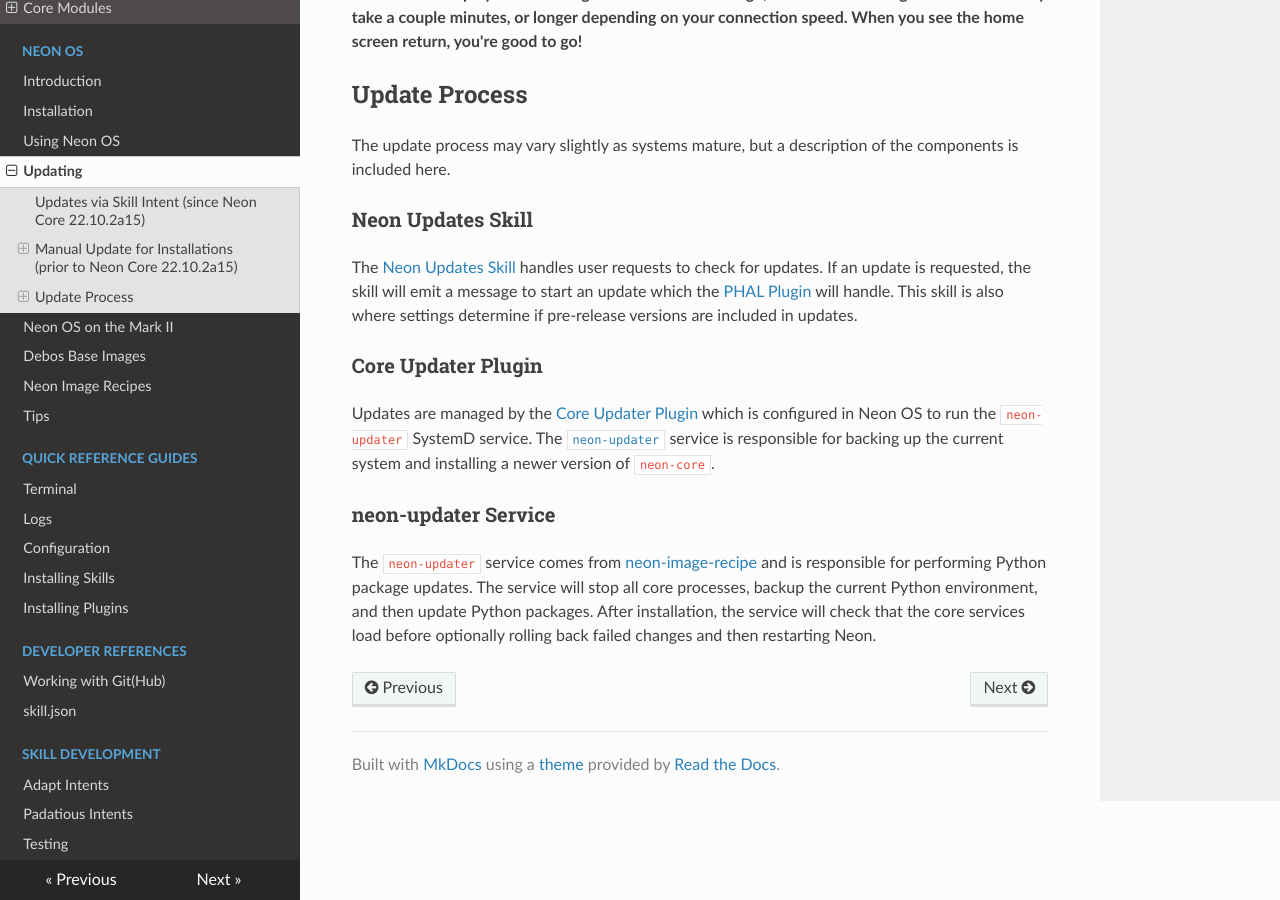
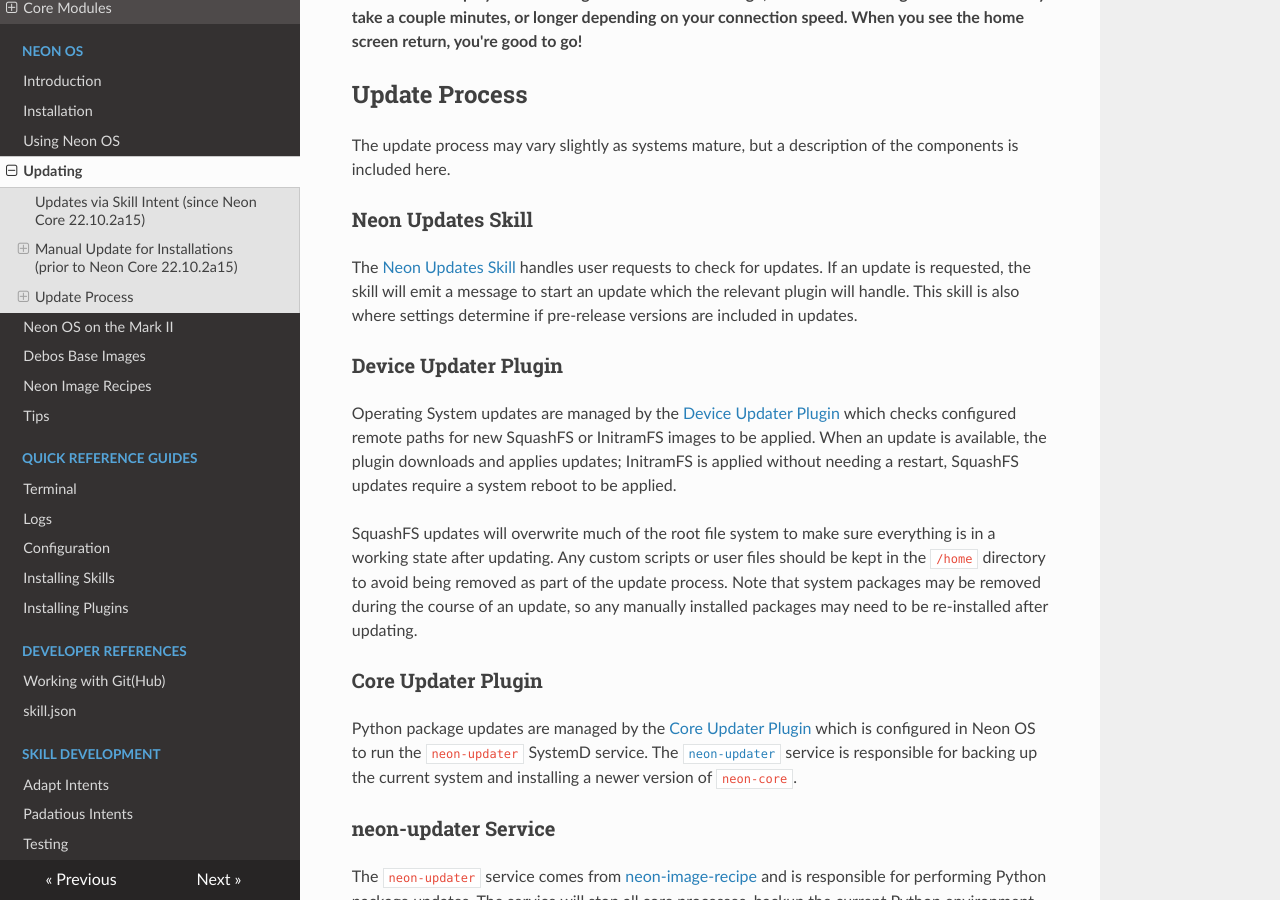
Before and after one commit to NeonGeckoCom/neon-docs, an MkDocs documentation site: the page built from docs/neon_os/neon_os_updates.md, in a window 1280 px wide and 900 px high, scrolled down 3506 px. Built offline with MkDocs 1.6.1, drawn with Linux system fonts in a browser that asks for light colours; nearby versions of some CDN libraries.

Commit message:
Add note in skill installation to use config to ensure skills are re-installed after updates Add description for the Device Updater Plugin and note root FS changes

```diff
--- a/docs/neon_os/neon_os_updates.md
+++ b/docs/neon_os/neon_os_updates.md
@@ -74,12 +74,25 @@
 ### Neon Updates Skill
 The [Neon Updates Skill](https://github.com/NeonGeckoCom/skill-update/tree/dev)
 handles user requests to check for updates. If an update is requested, the skill
-will emit a message to start an update which the [PHAL Plugin](#core-updater-plugin)
-will handle. This skill is also where settings determine if pre-release versions
+will emit a message to start an update which the relevant plugin will handle.
+This skill is also where settings determine if pre-release versions
 are included in updates.
 
+### Device Updater Plugin
+Operating System updates are managed by the [Device Updater Plugin](https://github.com/NeonGeckoCom/neon-phal-plugin-device-updater)
+which checks configured remote paths for new SquashFS or InitramFS images to be
+applied. When an update is available, the plugin downloads and applies updates;
+InitramFS is applied without needing a restart, SquashFS updates require a system
+reboot to be applied.
+
+SquashFS updates will overwrite much of the root file system to make sure everything
+is in a working state after updating. Any custom scripts or user files should be
+kept in the `/home` directory to avoid being removed as part of the update
+process. Note that system packages may be removed during the course of an update,
+so any manually installed packages may need to be re-installed after updating.
+
 ### Core Updater Plugin
-Updates are managed by the [Core Updater Plugin](https://github.com/NeonGeckoCom/neon-phal-plugin-core-updater)
+Python package updates are managed by the [Core Updater Plugin](https://github.com/NeonGeckoCom/neon-phal-plugin-core-updater)
 which is configured in Neon OS to run the `neon-updater` SystemD service. The
 [`neon-updater`](#neon-updater-service) service is responsible for backing up
 the current system and installing a newer version of `neon-core`.
```
Also changed, not shown: docs/quick_reference/installing_skills.md (+12 -0 lines).
